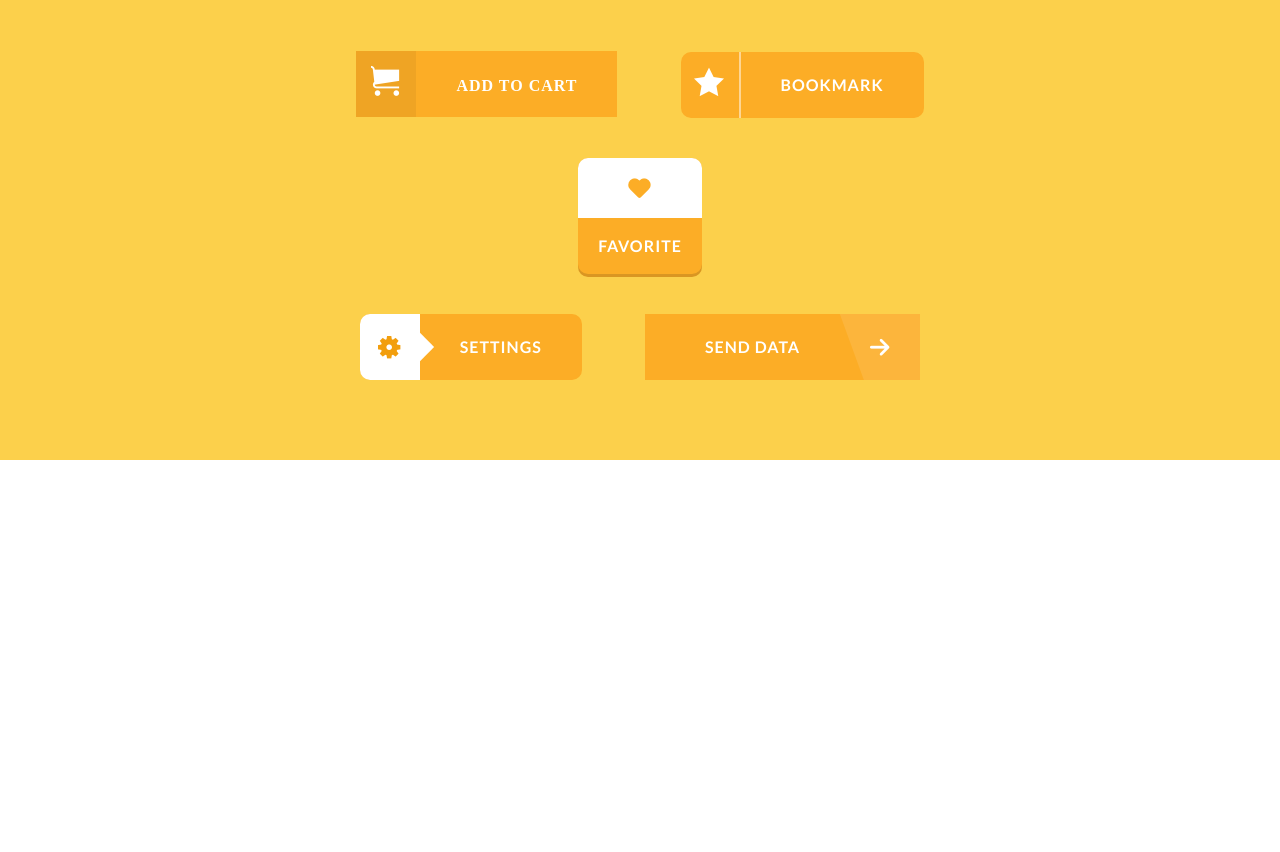
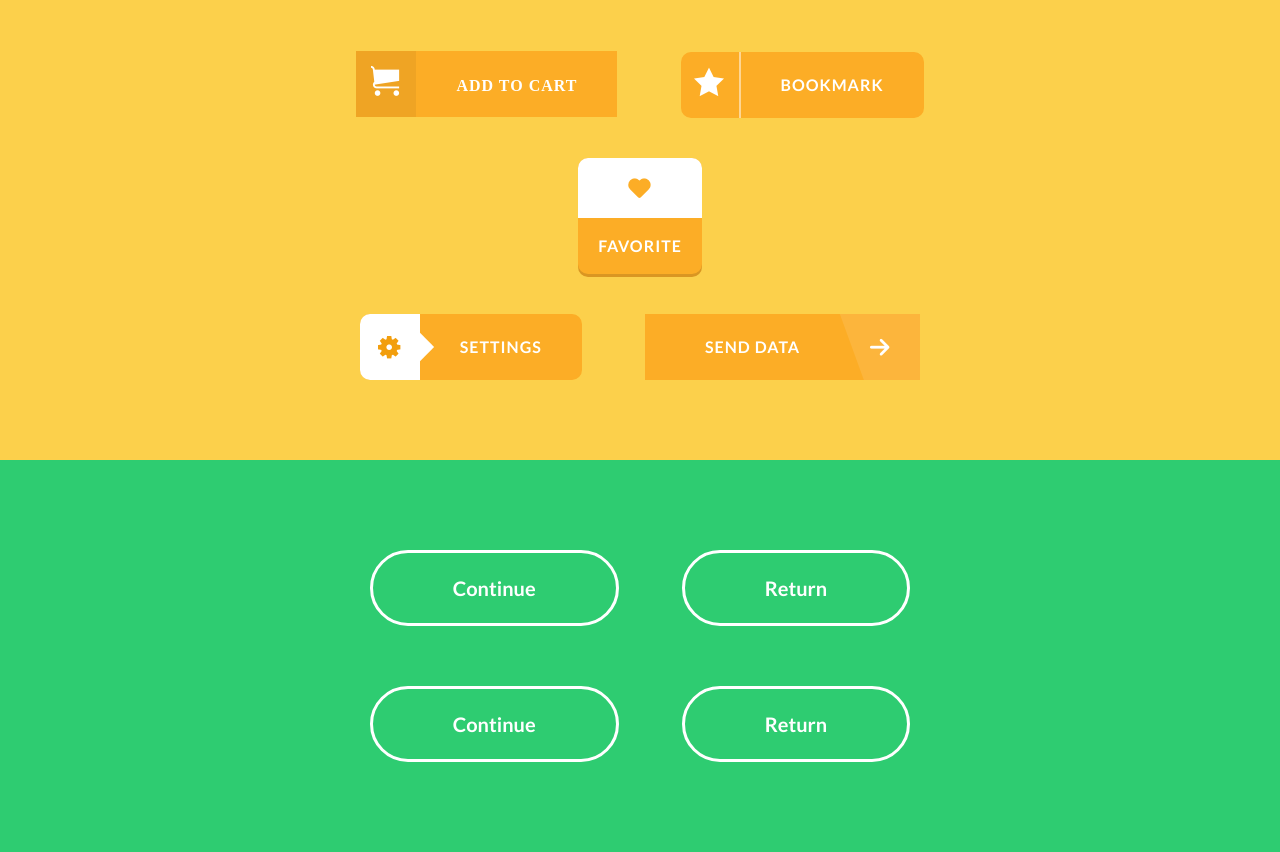
Before and after one commit to Ariflaw/Button-style, a plain HTML site: page index.html in a window 1280 px wide. Shown: the part 1131-1983 px from the top of the page. Before the commit the page ends 1591 px from the top, so only its background shows below. Drawn offline with Linux system fonts and the light colour scheme.

Commit message:
new style

```diff
--- a/index.html
+++ b/index.html
@@ -96,6 +96,19 @@
         </div>
     </section>
 
+    <section id="section4">
+        <div class="container">
+            <div class="button1">
+                <button class="btn4 btn30 icon-arrow-right">Continue</button>
+                <button class="btn4 btn31 icon-arrow-left">Return</button>
+            </div>
+            <div class="button1">
+                <button class="btn4 btn32 icon-arrow-right">Continue</button>
+                <button class="btn4 btn33 icon-arrow-left">Return</button>
+            </div>
+        </div>
+    </section>
+
 </div>
 
 
--- a/sass/style.scss
+++ b/sass/style.scss
@@ -4,6 +4,7 @@ $button2-color: #CB4E4E;
 $button2-s: #AB3C3C;
 $button3-color: #fcad26;
 $button3-s: #f29e0d;
+$button4-h: #24b662;
 
 
 
@@ -621,9 +622,114 @@ h6 { font-size: 14px; line-height: 30px; }
 
 
 /* --------------------------------------------------------------
+    Section 4
+-------------------------------------------------------------- */
+#section4{
+    background: $color4;
+    padding: 60px 0;
+    margin: 0 auto;
+    text-align: center;
+
+    .btn4{
+        position: relative;
+        padding: 25px 80px;
+        margin: 30px;
+        border: 3px solid $w;
+        border-radius: 50px;
+        outline: none;
+        color: $w;
+        background: transparent;
+        font-size: 20px;
+        font-weight: 700;
+        overflow: hidden;
+        @include transition(all 0.3s);
+
+        &:hover{
+            background: $button4-h;
+            @include transition(all 0.3s);
+        }
+
+        &:active{
+            border-color: #17954c;
+            color: #17954c;
+
+            &:before{
+                color: #17954c;
+            }
+        }
+
+        &::before{
+            position: absolute;
+            height: 100%;
+            font-size: 125%;
+            @include transition(all 0.3s);
+            line-height: 3;
+            color: $w;
+            top: 0;
+        }
+
+        &::after{
+            content: "";
+            position: absolute;
+            z-index: -1;
+        }
+    }
+
+    .btn30{
+
+        &::before{
+            top: 0;
+            left: 130%;
+        }
+
+        &:hover::before{
+            left: 75%;
+        }
+    }
+
+    .btn31{
+
+        &::before{
+            right: 130%;
+        }
+        &:hover::before{
+            right: 75%;
+        }
+    }
+
+    .btn32{
+
+        &::before{
+            opacity: 0;
+            left: 60%;
+        }
+
+        &:hover::before{
+            opacity: 1;
+            left: 75%;
+        }
+    }
+
+    .btn33{
+
+        &::before{
+            opacity: 0;
+            right: 60%;
+        }
+
+        &:hover::before{
+            opacity: 1;
+            right: 75%;
+        }
+    }
+}
+
+/* --------------------------------------------------------------
     Icon Moo
 -------------------------------------------------------------- */
-.btn3:before,
+.btn3::before, .btn3::after,
+.btn4::before, .btn4::after,
+.btn5::before, .btn5::after,
 .icon-cart{
     font-family: 'icomoon';
     speak: none;
```
Also changed, not shown: css/style.css, 1 other file.
